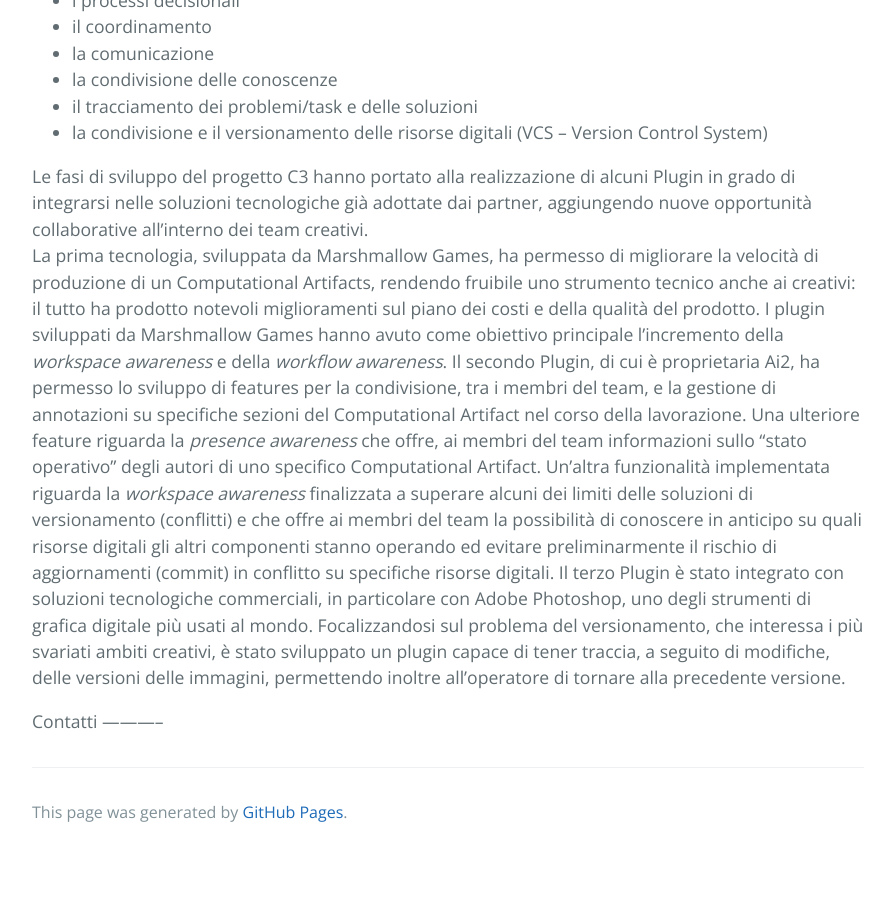
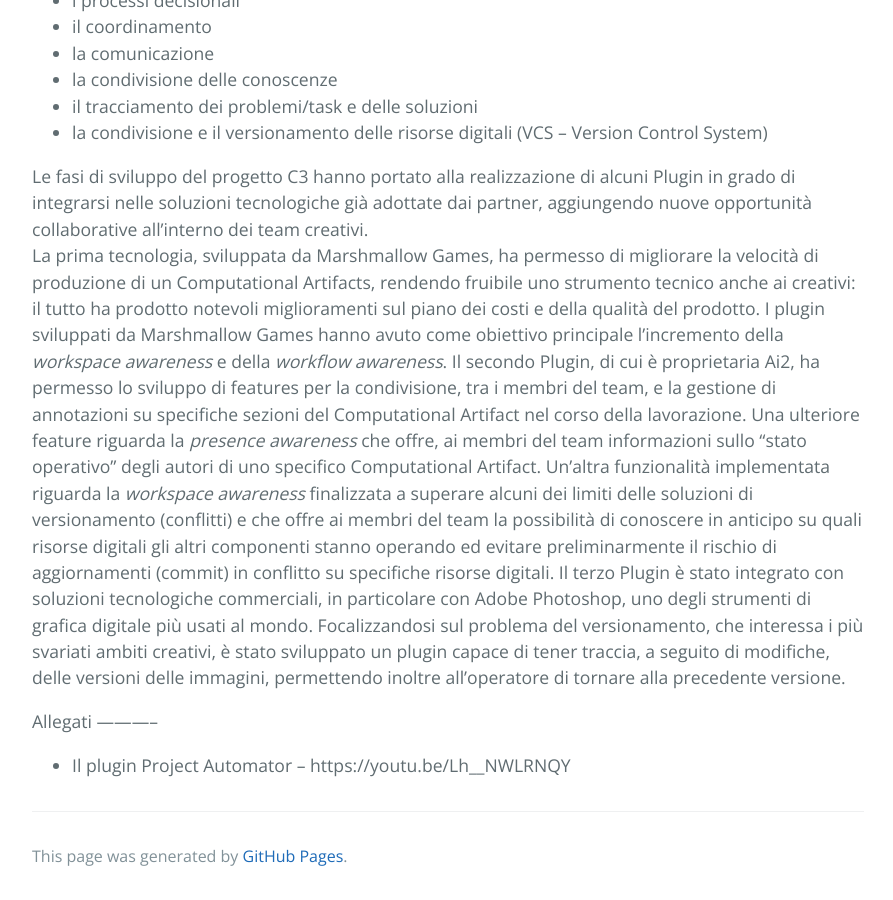
Before and after one commit to collab-c3/collab-c3.github.io, a Jekyll site: the page built from index.md, in a window 1280 px wide and 900 px high, scrolled down 2198 px. Shown: the whole window, without its empty margins (192-1085 px from the left). Built offline with Jekyll 4.4.1, drawn with Linux system fonts in a browser that asks for light colours; our own code applies the rules of GitHub Pages for plain Markdown files; before the commit the page ends 3054 px from its top, so only the background shows below that.

Commit message:
Update index.md

```diff
--- a/index.md
+++ b/index.md
@@ -56,5 +56,8 @@ Un’altra funzionalità implementata riguarda la *workspace awareness* finalizz
 Il terzo Plugin è stato integrato con soluzioni tecnologiche commerciali, in particolare con Adobe Photoshop, uno degli strumenti di grafica digitale più usati al mondo. Focalizzandosi sul problema del versionamento, che interessa i più svariati ambiti creativi, è stato sviluppato un plugin capace di tener traccia, a seguito di modifiche, delle versioni delle immagini, permettendo inoltre all’operatore di tornare alla precedente versione.
 
 
-Contatti
+Allegati
  -----------
+
+* Il plugin Project Automator
+-- https://youtu.be/Lh__NWLRNQY
```
